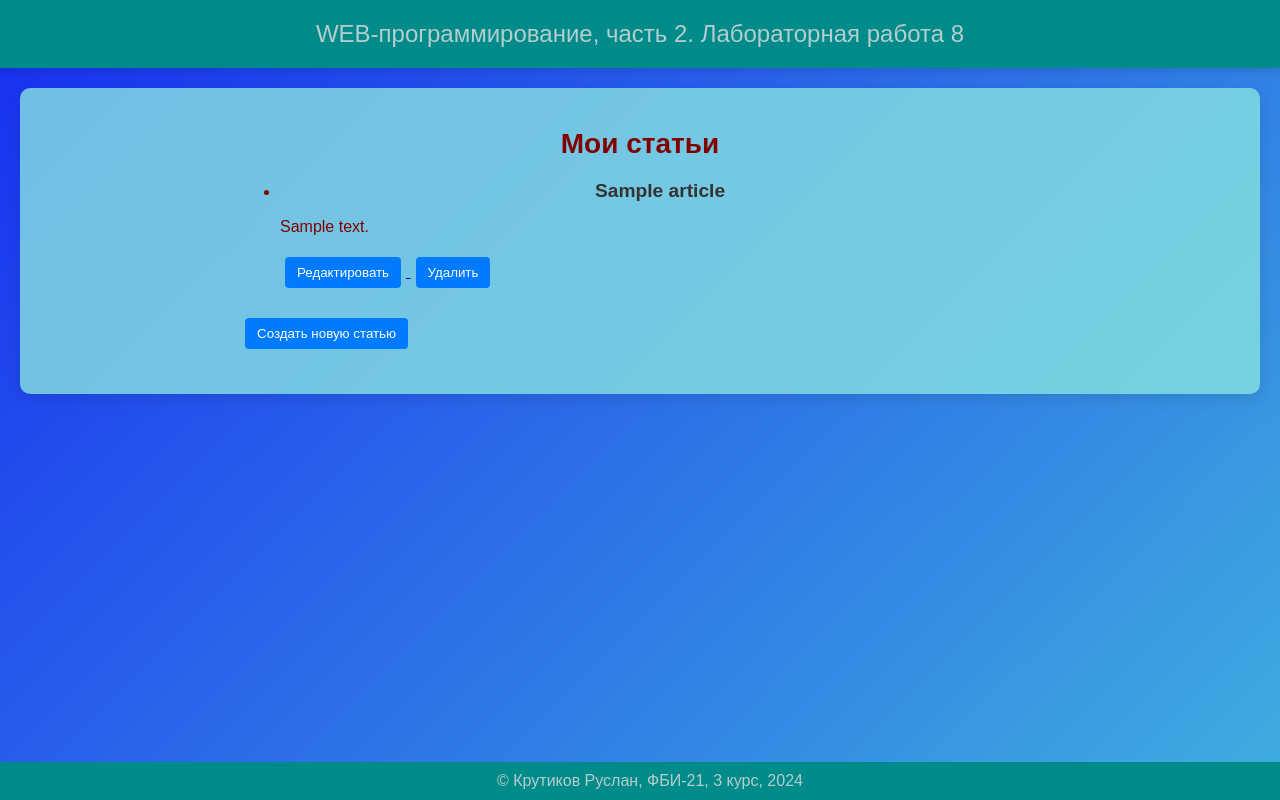
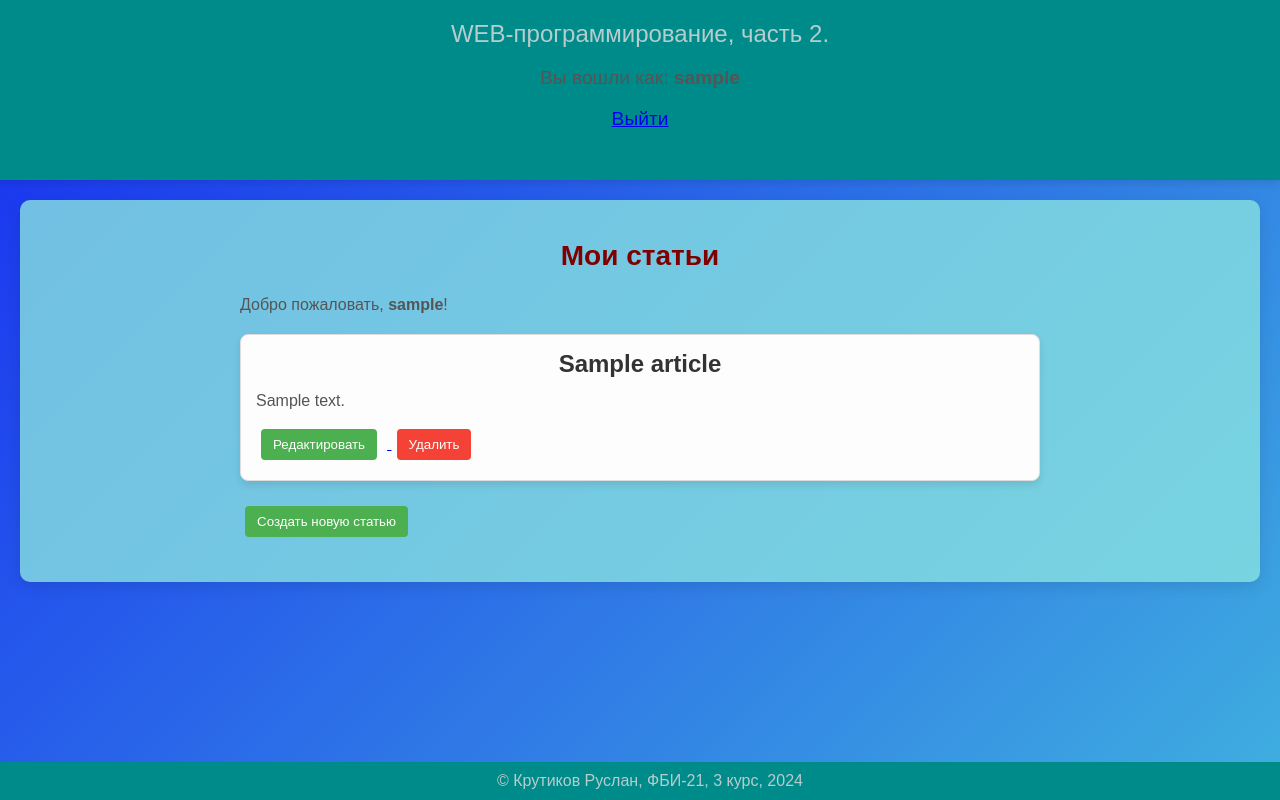
Before and after one commit to RuslanKrutik/web_2, a Flask app: page /lab8/articles/ in a window 1280 px wide. Run offline with Flask 3, Linux system fonts and the light colour scheme; a user stored in the database is signed in; tables that the repository leaves empty hold one stand-in row (values such as "Sample post").

Commit message:
Задания

```diff
--- a/lab8.py
+++ b/lab8.py
@@ -65,15 +65,19 @@ def login():
         return redirect('/lab8/')
     else:
         return render_template('lab8/login.html', error="Ошибка входа: логин или пароль неверны")
+
 @lab8.route('/lab8/articles/create/', methods=['GET', 'POST'])
 @login_required
 def create_article():
     if request.method == 'POST':
         title = request.form.get('title')
         article_text = request.form.get('article_text')
+
+        # Проверка на заполненность полей
         if not title or not article_text:
             return render_template('lab8/create_article.html', error="Заполните все поля")
 
+        # Добавление статьи в базу
         new_article = articles(title=title, article_text=article_text, login_id=current_user.id)
         db.session.add(new_article)
         db.session.commit()
--- a/static/lab1/main.css
+++ b/static/lab1/main.css
@@ -393,17 +393,78 @@ button:disabled {
     border: 1px solid #ccc;
     border-radius: 4px;
 }
+/* Стили для списка статей */
+.lab8-page ul {
+    list-style-type: none; /* Убираем маркеры списка */
+    padding: 0;
+}
 
-.lab8-form button {
-    margin-top: 15px;
-    padding: 10px 20px;
-    background-color: #4CAF50;
-    color: white;
+.lab8-page li {
+    border: 1px solid #ddd; /* Рамка вокруг статьи */
+    border-radius: 8px; /* Скругленные углы */
+    margin-bottom: 20px; /* Отступ между статьями */
+    padding: 15px; /* Внутренние отступы */
+    background-color: #fdfdfd; /* Легкий фон */
+    box-shadow: 0 4px 8px rgba(0, 0, 0, 0.1); /* Тень для выделения */
+    transition: transform 0.3s ease, box-shadow 0.3s ease; /* Анимация при наведении */
+}
+
+.lab8-page li:hover {
+    transform: translateY(-5px); /* Поднимаем карточку при наведении */
+    box-shadow: 0 6px 12px rgba(0, 0, 0, 0.2); /* Увеличиваем тень при наведении */
+}
+
+.lab8-page h2 {
+    margin: 0;
+    font-size: 1.5rem;
+    color: #333;
+    font-weight: bold;
+}
+
+.lab8-page p {
+    margin: 10px 0;
+    color: #555;
+    line-height: 1.6;
+}
+
+/* Кнопки для редактирования и удаления */
+.lab8-page button {
+    padding: 8px 12px;
+    margin-right: 10px;
     border: none;
     border-radius: 4px;
+    background-color: #4CAF50; /* Зеленый цвет для кнопок */
+    color: white;
     cursor: pointer;
+    transition: background-color 0.3s ease;
 }
 
-.lab8-form button:hover {
-    background-color: #45a049;
+.lab8-page button:hover {
+    background-color: #45a049; /* Темнее при наведении */
 }
+
+/* Красная кнопка для удаления */
+.lab8-page form button {
+    background-color: #f44336; /* Красный цвет */
+}
+
+.lab8-page form button:hover {
+    background-color: #d32f2f; /* Темнее при наведении */
+}
+
+/* Секция для создания новой статьи */
+.lab8-page .create-article {
+    margin-top: 30px;
+    text-align: center;
+}
+
+.lab8-page .create-article button {
+    padding: 10px 20px;
+    background-color: #007BFF; /* Синяя кнопка для создания статьи */
+    border-radius: 5px;
+    color: white;
+}
+
+.lab8-page .create-article button:hover {
+    background-color: #0056b3; /* Темнее при наведении */
+}
--- a/templates/base.html
+++ b/templates/base.html
@@ -20,6 +20,14 @@
 <body>
     <header>
         WEB-программирование, часть 2. {{self.lab()}}
+        <div class="user-info">
+            {% if current_user.is_authenticated %}
+                <p>Вы вошли как: <strong>{{ current_user.login }}</strong></p>
+                <a href="{{ url_for('lab8.logout') }}">Выйти</a>
+            {% else %}
+                <p>Вы не авторизованы. <a href="{{ url_for('lab8.login') }}">Войти</a> или <a href="{{ url_for('lab8.register') }}">зарегистрироваться</a>.</p>
+            {% endif %}
+        </div>
     </header>
     <main>
         {% block main %}{% endblock %}
--- a/templates/lab8/articles.html
+++ b/templates/lab8/articles.html
@@ -1,10 +1,9 @@
 {% extends "base.html" %}
-
-{% block lab %} Лабораторная работа 8 {% endblock %}
 
 {% block main %}
     <div class="lab8-page">
         <h1>Мои статьи</h1>
+        <p>Добро пожаловать, <strong>{{ current_user.login }}</strong>!</p>
 
         <!-- Проверка наличия статей -->
         {% if articles %}
@@ -14,11 +13,12 @@
                         <h2>{{ article.title }}</h2>
                         <p>{{ article.article_text }}</p>
                         <div>
+                            <!-- Кнопка редактирования -->
                             <a href="{{ url_for('lab8.edit_article', article_id=article.id) }}">
                                 <button>Редактировать</button>
                             </a>
 
-
+                            <!-- Кнопка удаления -->
                             <form method="POST" action="{{ url_for('lab8.delete_article', article_id=article.id) }}" style="display: inline;">
                                 <button type="submit" onclick="return confirm('Вы уверены, что хотите удалить статью?');">
                                     Удалить
@@ -32,6 +32,7 @@
             <p>У вас пока нет статей.</p>
         {% endif %}
 
+        <!-- Кнопка для создания новой статьи -->
         <div style="margin-top: 20px;">
             <a href="{{ url_for('lab8.create_article') }}">
                 <button>Создать новую статью</button>
```
Also changed, not shown: templates/lab5/articles.html (+41 -14 lines).
